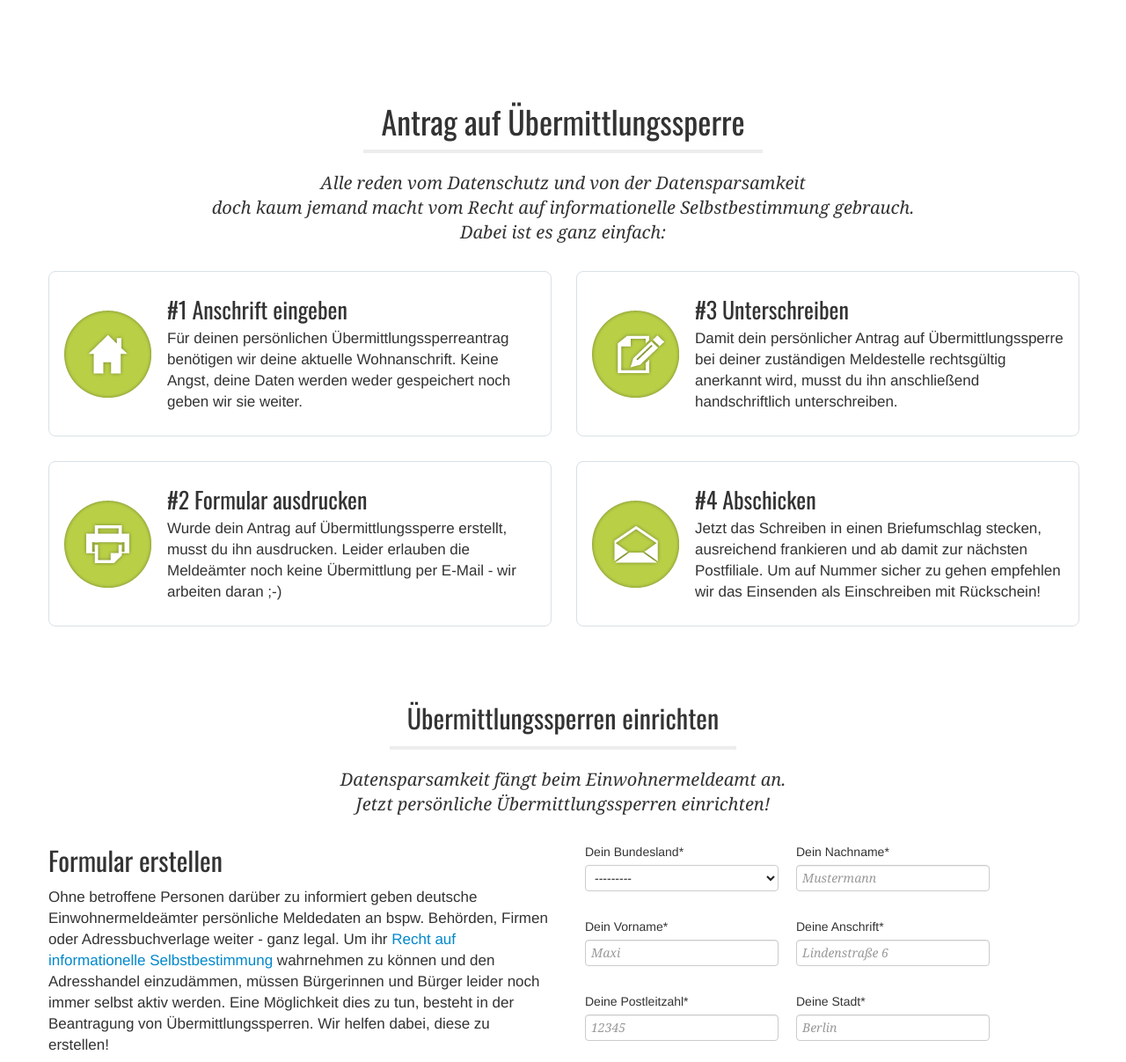
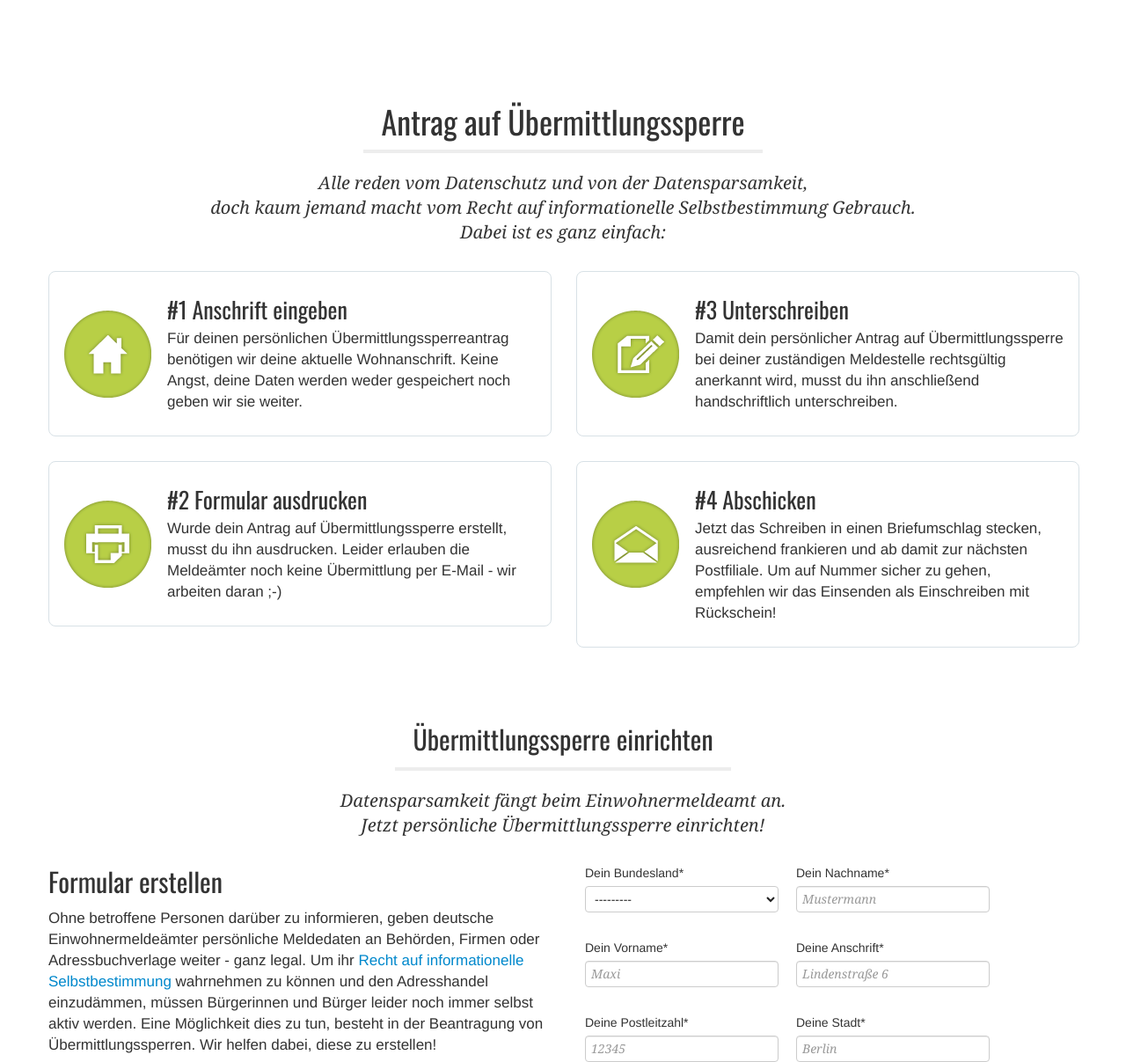
Before and after one commit to jbspeakr/datensparsam, a Django app: page / in a window 1280 px wide. Shown: the part 240-1447 px from the top of the page at 88% size. Run offline with Django 3.2, Linux system fonts and the light colour scheme; data comes from the database, SQL or seed files in the repository; some libraries are stand-ins or nearby versions.

Commit message:
fix typo

```diff
--- a/templates/pdfbuilder/index.html
+++ b/templates/pdfbuilder/index.html
@@ -5,7 +5,7 @@
             <div class="container">
                 <div class="centerblock">
                     <h2 class="title-uline">Antrag auf Übermittlungssperre</h2>
-                    <p class="intro-text">Alle reden vom Datenschutz und von der Datensparsamkeit<br />doch kaum jemand macht vom Recht auf informationelle Selbstbestimmung gebrauch.<br />
+                    <p class="intro-text">Alle reden vom Datenschutz und von der Datensparsamkeit,<br />doch kaum jemand macht vom Recht auf informationelle Selbstbestimmung Gebrauch.<br />
                     Dabei ist es ganz einfach:</p>
                 </div>
                 <div class="row-fluid">
@@ -37,7 +37,7 @@
                             <div class="service-content">
                                 <img class="service-img" alt="Brief Icon" title="Abschicken" src="{{ STATIC_URL }}img/letter.png">
                                 <h4>#4 Abschicken</h4>
-                                <p>Jetzt das Schreiben in einen Briefumschlag stecken, ausreichend frankieren und ab damit zur nächsten Postfiliale. Um auf Nummer sicher zu gehen empfehlen wir das Einsenden als Einschreiben mit Rückschein!</p>
+                                <p>Jetzt das Schreiben in einen Briefumschlag stecken, ausreichend frankieren und ab damit zur nächsten Postfiliale. Um auf Nummer sicher zu gehen, empfehlen wir das Einsenden als Einschreiben mit Rückschein!</p>
                             </div>
                         </div>
                     </div>
@@ -49,14 +49,14 @@
         <section class="form-wrapper">
             <div class="container">
                 <div class="centerblock">
-                        <h3 class="title-uline">Übermittlungssperren einrichten</h3>
-                        <p class="intro-text">Datensparsamkeit fängt beim Einwohnermeldeamt an.<br />Jetzt persönliche Übermittlungssperren einrichten!</p>
+                        <h3 class="title-uline">Übermittlungssperre einrichten</h3>
+                        <p class="intro-text">Datensparsamkeit fängt beim Einwohnermeldeamt an.<br />Jetzt persönliche Übermittlungssperre einrichten!</p>
                 </div>
                 <div class="row-fluid">
                     <div class="span6">
                         <h3>Formular erstellen</h3>
                         <p>
-                            Ohne betroffene Personen darüber zu informiert geben deutsche Einwohnermeldeämter persönliche Meldedaten an bspw. Behörden, Firmen oder Adressbuchverlage weiter - ganz legal. Um ihr <a href="http://de.wikipedia.org/wiki/Informationelle_Selbstbestimmung" title="Informationen zur informationellen Selbstbestimmung">Recht auf informationelle Selbstbestimmung</a> wahrnehmen zu können und den Adresshandel einzudämmen, müssen Bürgerinnen und Bürger leider noch immer selbst aktiv werden. Eine Möglichkeit dies zu tun, besteht in der Beantragung von Übermittlungssperren. Wir helfen dabei, diese zu erstellen!</p>
+                            Ohne betroffene Personen darüber zu informieren, geben deutsche Einwohnermeldeämter persönliche Meldedaten an Behörden, Firmen oder Adressbuchverlage weiter - ganz legal. Um ihr <a href="http://de.wikipedia.org/wiki/Informationelle_Selbstbestimmung" title="Informationen zur informationellen Selbstbestimmung">Recht auf informationelle Selbstbestimmung</a> wahrnehmen zu können und den Adresshandel einzudämmen, müssen Bürgerinnen und Bürger leider noch immer selbst aktiv werden. Eine Möglichkeit dies zu tun, besteht in der Beantragung von Übermittlungssperren. Wir helfen dabei, diese zu erstellen!</p>
                             <p><a href="https://flattr.com/thing/1170647/Datensparsam-de" target="_blank">
                             <img src="https://api.flattr.com/button/flattr-badge-large.png" alt="Flattr this" title="Flattr this" border="0" /></a></p>
                     </div>
```
